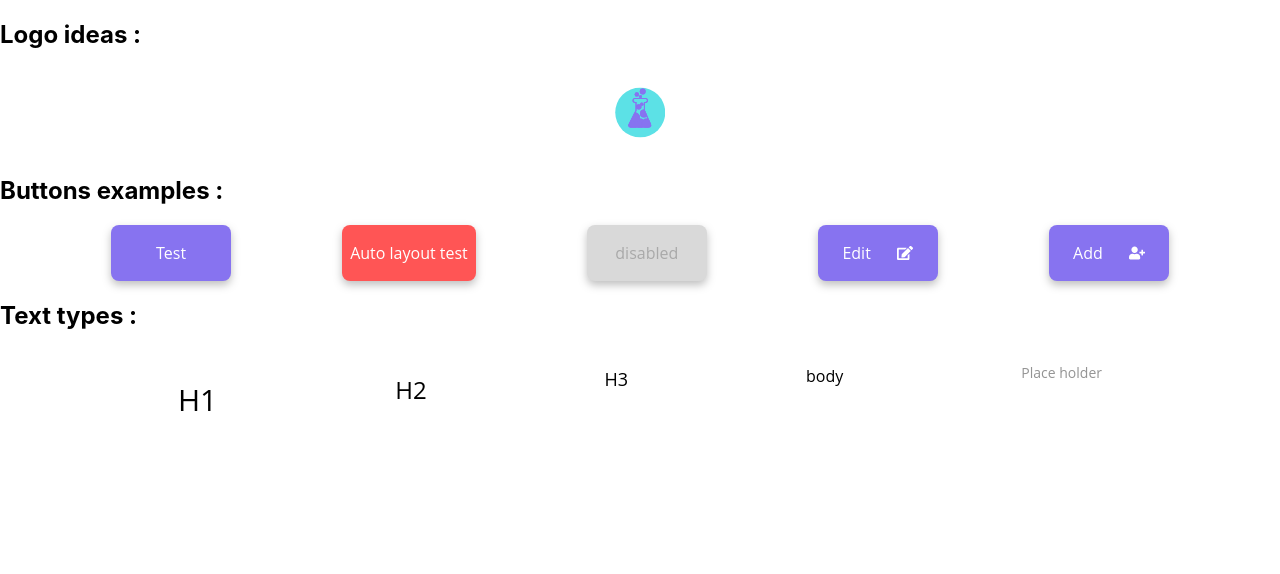
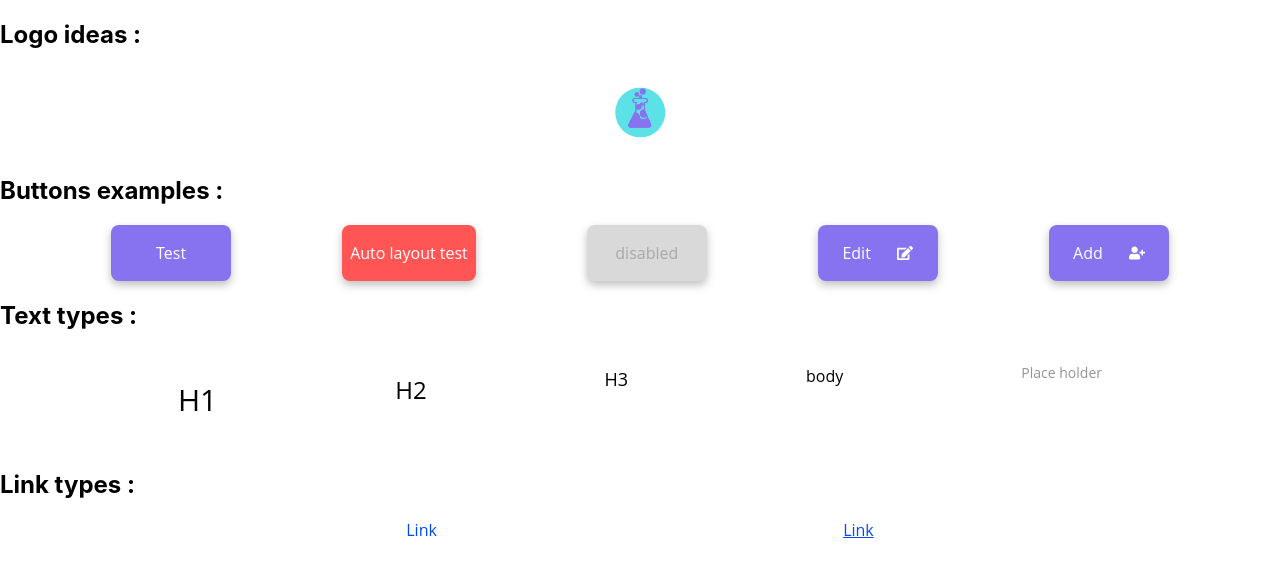
Before and after one commit to fechad/social-media-app, a React (Create React App) app in the folder client/: page /components in a window 1280 px wide. Shown: the top 574 px of the page. Built offline with nearby package versions, Linux system fonts and the light colour scheme.

Commit message:
finished link component

```diff
--- a/client/src/components/Link.tsx
+++ b/client/src/components/Link.tsx
@@ -0,0 +1,22 @@
+import React from 'react'
+import '../styles/Link.css'
+
+interface LinkProps {
+    underlined?: boolean,
+    content: string,
+    url: string,
+}
+
+const Link = ({underlined, content, url}:LinkProps) => {
+  return (
+    <a className='body' href={url} style={{color: '#0047FF', textDecoration: underlined ? 'underline' : 'none'}} > {content}</a>
+  )
+}
+
+Link.defaultProps = {
+    type: false,
+    content: 'Link',
+    url: 'https://www.w3schools.com/default.asp',
+}
+
+export default Link
--- a/client/src/pages/Library.tsx
+++ b/client/src/pages/Library.tsx
@@ -3,6 +3,7 @@ import Button from '../components/Button';
 import { FaEdit, FaUserPlus } from "react-icons/fa";
 import '../styles/Library.css'
 import Text from '../components/Text';
+import Link from '../components/Link';
 
 const Library = () => {
   return (
@@ -35,6 +36,14 @@ const Library = () => {
           <Text type='PH' content='Place holder'/>
         </section>
       </div>
+
+      <div>
+        <h1>Link types :</h1>
+        <section>
+          <Link />
+          <Link underlined={true}/>
+        </section>
+      </div>
     </section>
   )
 }
--- /dev/null
+++ b/client/src/styles/Link.css
@@ -0,0 +1,13 @@
+@import '../styles/Text.css';
+
+a:hover{
+    background: linear-gradient(0deg, rgba(255, 255, 255, 0.2), rgba(255, 255, 255, 0.2)),
+                linear-gradient(0deg, #0047FF, #0047FF);
+
+}
+
+a:active{
+    background: linear-gradient(0deg, rgba(0, 0, 0, 0.35), rgba(0, 0, 0, 0.35)),
+                linear-gradient(0deg, #0047FF, #0047FF);
+
+}
```
